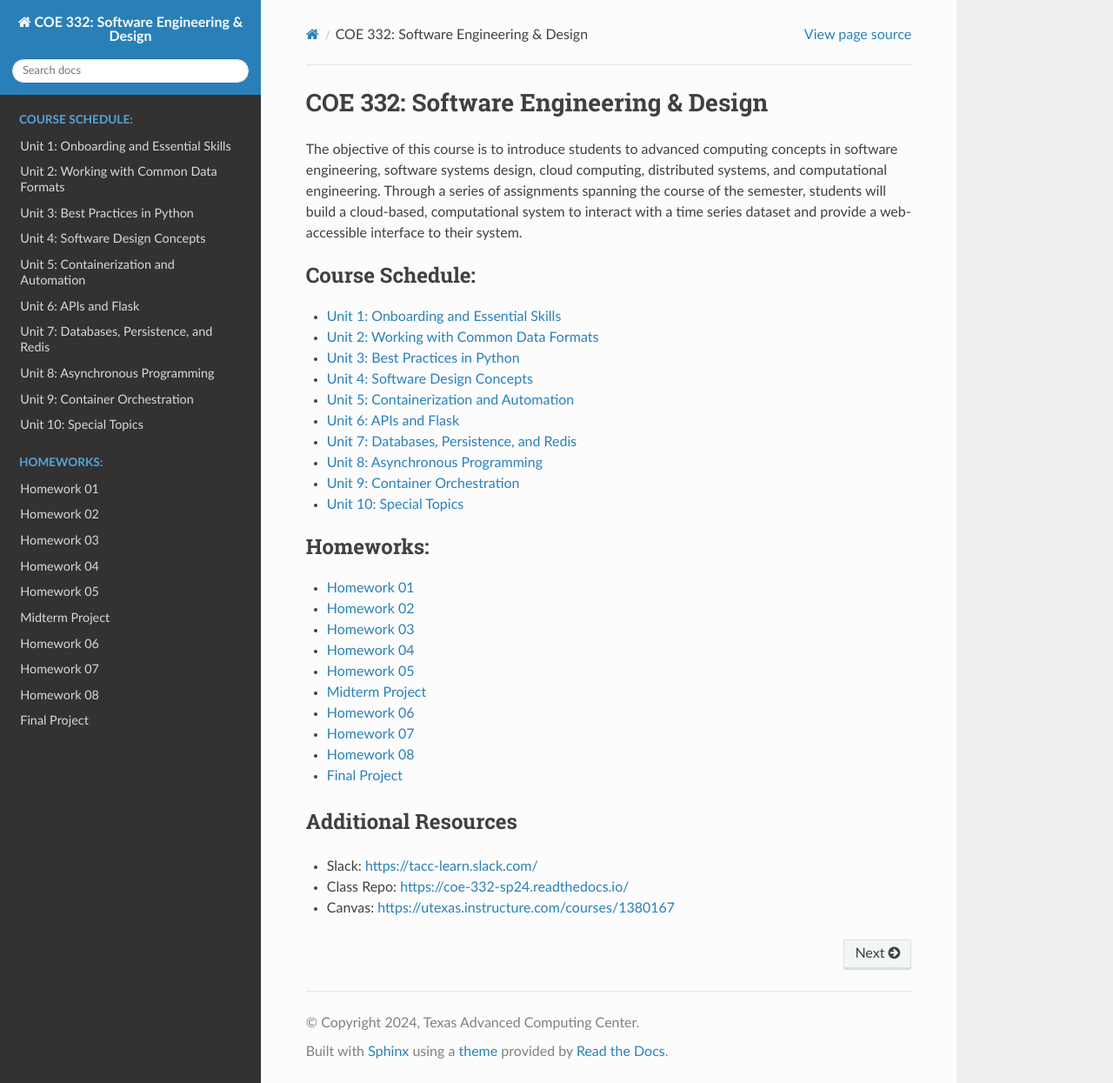
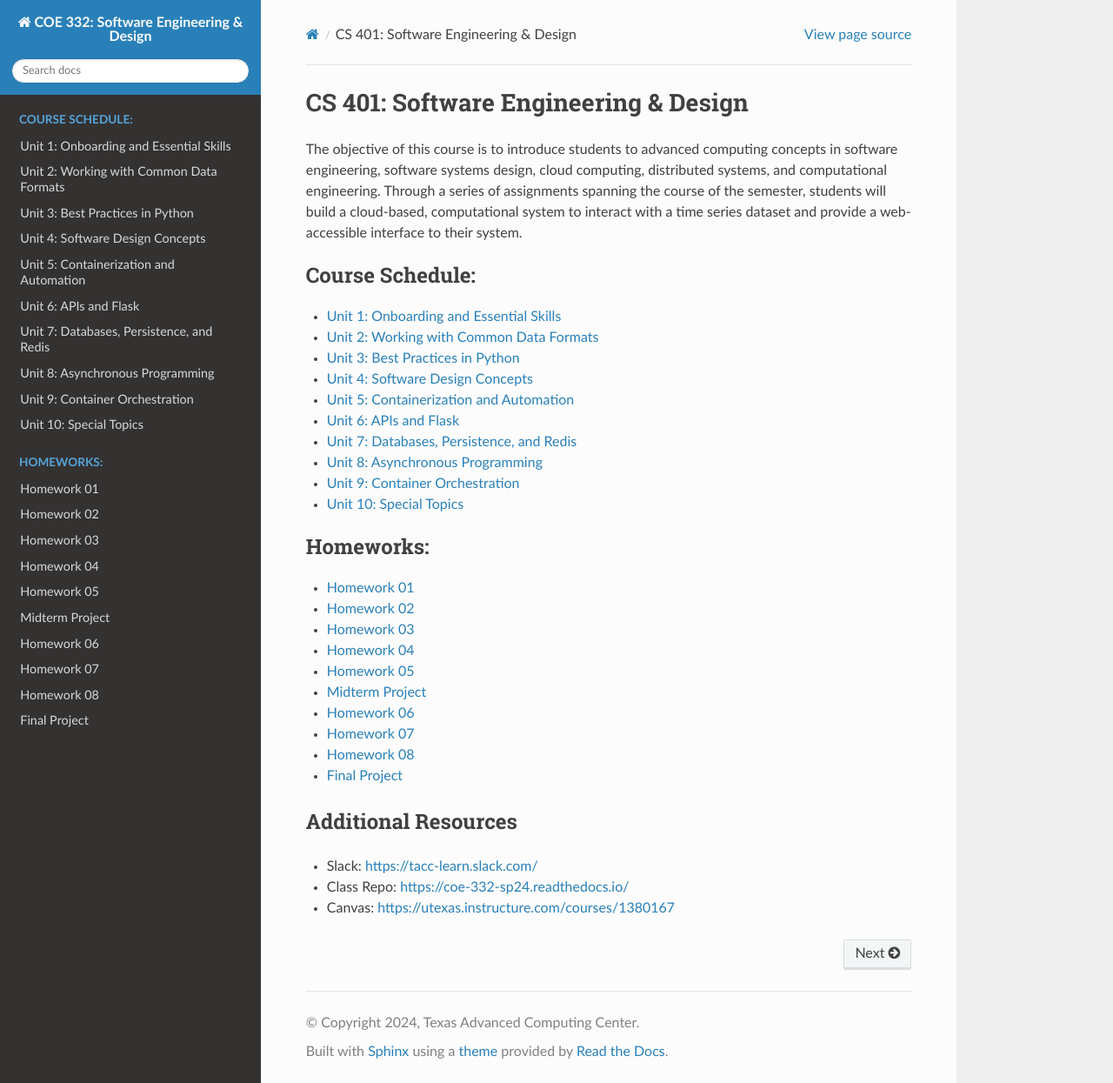
Before and after one commit to andrewsolis/cs401, a Sphinx documentation site: the page built from docs/index.rst, in a window 1280 px wide and 1245 px high. Shown: the whole window at 87% size. Built offline with Sphinx 7.4.7 and the Read the Docs theme 3.1.0, drawn with Linux system fonts in a browser that asks for light colours.

Commit message:
Update index.rst

```diff
--- a/docs/index.rst
+++ b/docs/index.rst
@@ -1,9 +1,9 @@
-.. COE 332: Software Engineering & Design documentation master file, created by
+.. CS 401: Software Engineering & Design documentation master file, created by
    sphinx-quickstart on Thu Jan 11 21:27:48 2024.
    You can adapt this file completely to your liking, but it should at least
    contain the root `toctree` directive.
 
-COE 332: Software Engineering & Design
+CS 401: Software Engineering & Design
 ======================================
 
 The objective of this course is to introduce students to advanced computing
```
